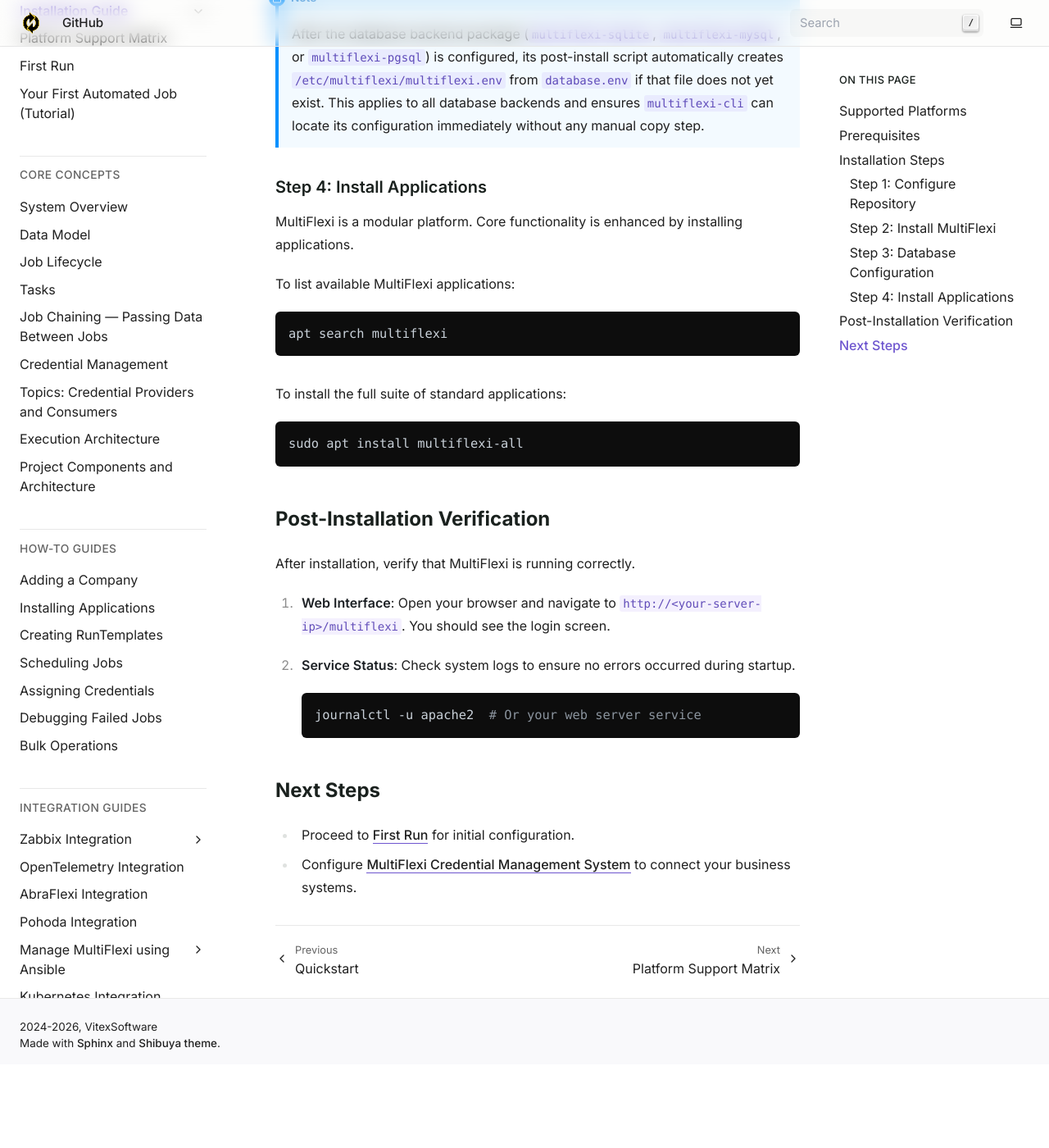
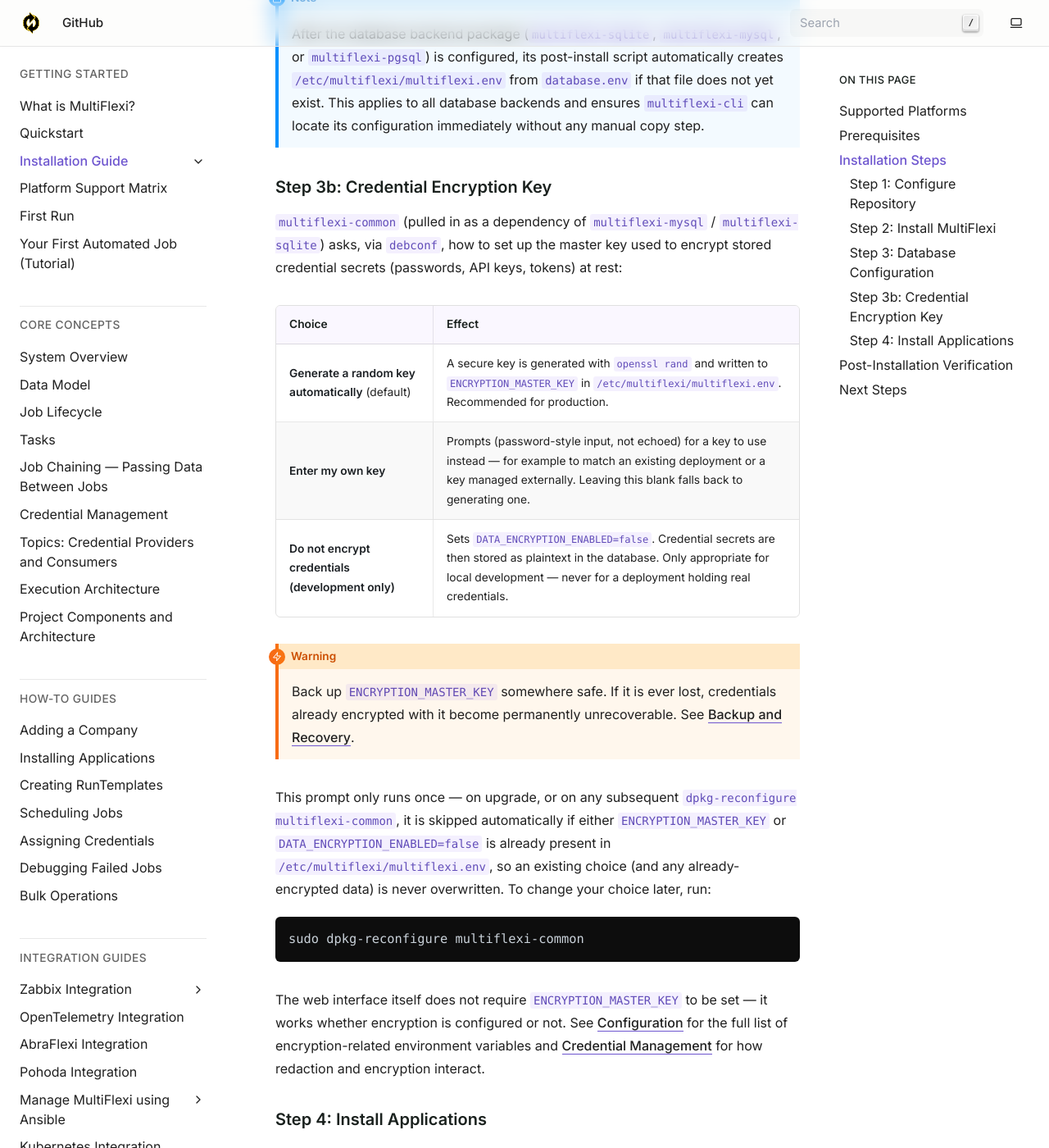
Before and after one commit to VitexSoftware/multiflexi-doc-en, a Sphinx documentation site: the page built from source/install.rst, in a window 1280 px wide and 1400 px high, scrolled down 2477 px. Shown: the whole window at 82% size. Built offline with Sphinx 7.4.7, drawn with Linux system fonts in a browser that asks for light colours; before the commit the page ends 3775 px from its top, so only the background shows below that.

Commit message:
docs(multiflexi-common): update encryption master key setup documentation
Co-Authored-By: Claude Sonnet 5 <noreply@anthropic.com>

```diff
--- a/source/concepts/credential-management.rst
+++ b/source/concepts/credential-management.rst
@@ -216,7 +216,11 @@ Security Considerations
   that itself would leak information.
 - Credential values are encrypted at rest (AES-256-GCM) in the database when
   ``DATA_ENCRYPTION_ENABLED=true`` (the default) and
-  ``multiflexi-cli encryption:init`` has been run. Encryption keys are
+  ``multiflexi-cli encryption:init`` has been run. The ``multiflexi-common``
+  package's install-time ``debconf`` prompt normally handles both — it
+  generates (or lets you supply) ``ENCRYPTION_MASTER_KEY``, or sets
+  ``DATA_ENCRYPTION_ENABLED=false`` if you choose not to encrypt (see
+  :doc:`../install`). Encryption keys are
   versioned: rotating a key (``encryption:init --force``) keeps the previous
   version's key material so data encrypted under it stays decryptable — it
   does not invalidate existing credentials. See
--- a/source/install.rst
+++ b/source/install.rst
@@ -99,6 +99,56 @@ During installation, the ``dbconfig-common`` tools will prompt you to configure
    ``multiflexi-cli`` can locate its configuration immediately without any manual
    copy step.
 
+Step 3b: Credential Encryption Key
+~~~~~~~~~~~~~~~~~~~~~~~~~~~~~~~~~~
+
+``multiflexi-common`` (pulled in as a dependency of ``multiflexi-mysql`` /
+``multiflexi-sqlite``) asks, via ``debconf``, how to set up the master key
+used to encrypt stored credential secrets (passwords, API keys, tokens) at
+rest:
+
+.. list-table::
+   :header-rows: 1
+   :widths: 30 70
+
+   * - Choice
+     - Effect
+   * - **Generate a random key automatically** (default)
+     - A secure key is generated with ``openssl rand`` and written to
+       ``ENCRYPTION_MASTER_KEY`` in ``/etc/multiflexi/multiflexi.env``.
+       Recommended for production.
+   * - **Enter my own key**
+     - Prompts (password-style input, not echoed) for a key to use instead
+       — for example to match an existing deployment or a key managed
+       externally. Leaving this blank falls back to generating one.
+   * - **Do not encrypt credentials (development only)**
+     - Sets ``DATA_ENCRYPTION_ENABLED=false``. Credential secrets are then
+       stored as plaintext in the database. Only appropriate for local
+       development — never for a deployment holding real credentials.
+
+.. warning::
+
+   Back up ``ENCRYPTION_MASTER_KEY`` somewhere safe. If it is ever lost,
+   credentials already encrypted with it become permanently unrecoverable.
+   See :doc:`administration/backup-recovery`.
+
+This prompt only runs once — on upgrade, or on any subsequent
+``dpkg-reconfigure multiflexi-common``, it is skipped automatically if
+either ``ENCRYPTION_MASTER_KEY`` or ``DATA_ENCRYPTION_ENABLED=false`` is
+already present in ``/etc/multiflexi/multiflexi.env``, so an existing
+choice (and any already-encrypted data) is never overwritten. To change
+your choice later, run:
+
+.. code-block:: bash
+
+    sudo dpkg-reconfigure multiflexi-common
+
+The web interface itself does not require ``ENCRYPTION_MASTER_KEY`` to be
+set — it works whether encryption is configured or not. See
+:doc:`reference/configuration` for the full list of encryption-related
+environment variables and :doc:`concepts/credential-management` for how
+redaction and encryption interact.
+
 Step 4: Install Applications
 ~~~~~~~~~~~~~~~~~~~~~~~~~~~~
 
--- a/source/reference/cli.rst
+++ b/source/reference/cli.rst
@@ -547,7 +547,7 @@ MultiFlexi encryption requires ``ENCRYPTION_MASTER_KEY`` to be configured in one
 2. Environment variable: ``MULTIFLEXI_MASTER_KEY`` (backward compatibility)
 3. Configuration file: ``/etc/multiflexi/multiflexi.env``
 
-**Automatic Setup**: During installation of the ``multiflexi-common`` package, a master key is automatically generated and stored in ``/etc/multiflexi/multiflexi.env``.
+**Automatic Setup**: During installation of the ``multiflexi-common`` package, a ``debconf`` prompt asks whether to generate a random key automatically (default), let you enter your own, or disable encryption entirely (development only, sets ``DATA_ENCRYPTION_ENABLED=false``). See the "Credential Encryption Key" step in :doc:`/install`. Re-run the prompt at any time with ``sudo dpkg-reconfigure multiflexi-common`` — it is skipped automatically once a choice (or an existing key) is already present in ``/etc/multiflexi/multiflexi.env``, so it never overwrites an existing key or setting.
 
 **Manual Configuration**:
 
```
Also changed, not shown: source/reference/configuration.rst (+12 -4 lines).
